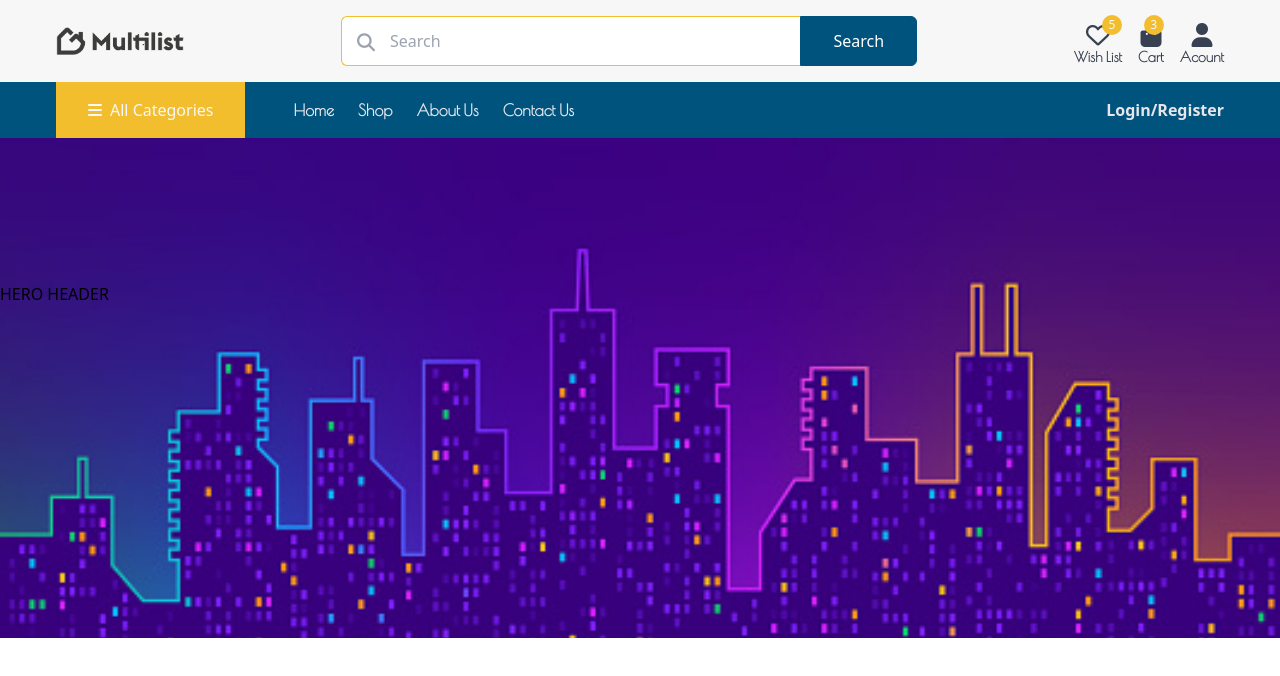
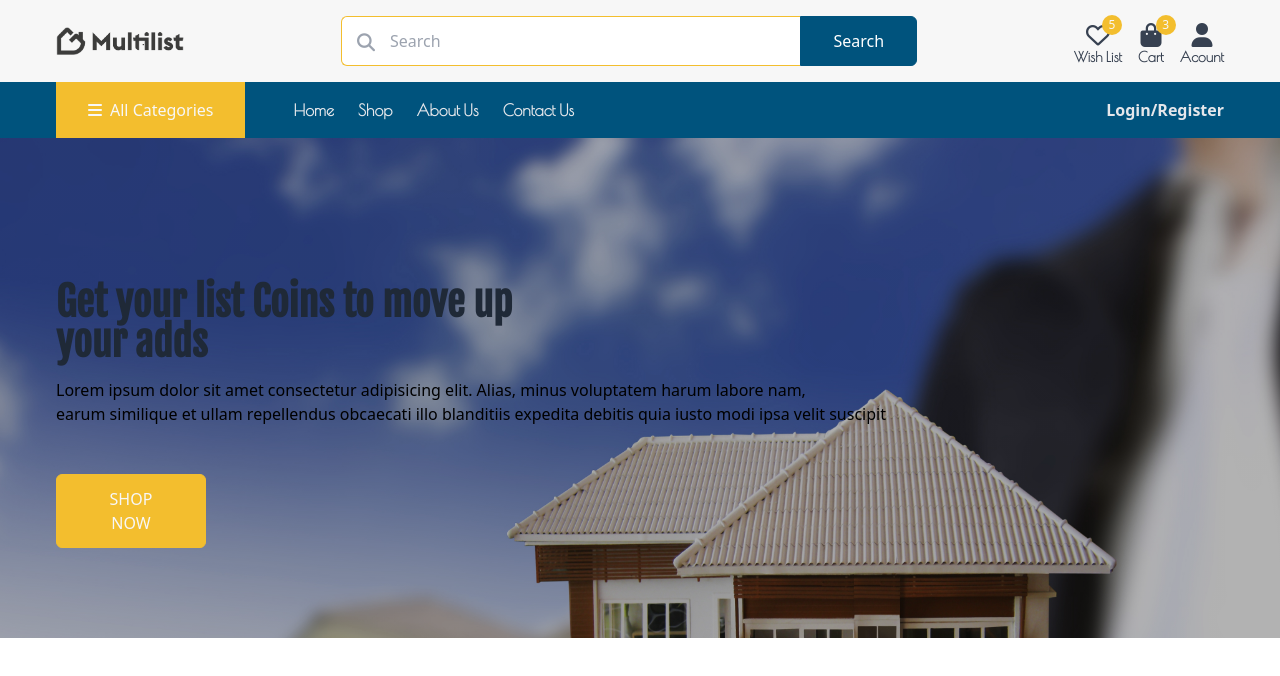
Before and after one commit to MultiListImmob/Ecommerce-multilist-template, a website: page index.html in a window 1280 px wide. Drawn offline with nearby package versions, Linux system fonts and the light colour scheme.

Commit message:
hero done

```diff
--- a/index.html
+++ b/index.html
@@ -15,6 +15,15 @@
         crossorigin="anonymous" referrerpolicy="no-referrer" />
     <link rel="stylesheet" href="./dist/app.css" />
     <title>ListCoins</title>
+
+
+    <style>
+
+        #title{
+
+            font-size:40px;
+        }
+    </style>
 </head>
 
 <body>
@@ -63,7 +72,7 @@
                     </div>
                 </a>
                 <a href="#" class="block text-center text-gray-700 hover:text-primelist transition relative">
-                    <span class="absolute -right-0 -top-1
+                    <span class="absolute -right-3 -top-1
                         w-5 h-5 rounded-full
                         flex items-center justify-center bg-primelist text-text_white
                         text-xs
@@ -185,12 +194,49 @@
     <!--End Navbar-->
     <!--===================================================================-->
     <!--HERO HEADER-->
-     <div class="bg-cover h-40 bg-no-repeat bg-center py-36 relative"
-     style="background-image:url(./images/back.jpg);height:500px">
+     <div class="bg-cover  bg-no-repeat bg-center py-36 relative"
+     style="min-height:100%;background:linear-gradient(0deg, rgba(0, 0, 0, 0.3), rgba(0, 0, 0, 0.3)), url(./images/real_Estate.jpg);
+     background-size:cover; background-repeat: no-repeat; height: 500px;">
+       <div class="container">
 
-     <h1>HERO HEADER</h1>
+
+        <h1 id="title" class="xl:text-6xl md:text-5xl text-4xl text-gray-800
+        font-semibold font-fjall mb-4
+        ">
+
+        Get your list Coins to move up
+        <br class="hidden sm:block">
+        your adds
+
+    </h1>
+
+    <p class="text-base text-home-600 leading-6">
+
+        Lorem ipsum dolor
+        sit amet consectetur adipisicing elit. Alias, minus voluptatem harum labore nam,
+        <br class="hidden sm:block">earum similique et ullam repellendus obcaecati illo
+        blanditiis expedita debitis quia iusto modi ipsa velit suscipit
+    </p>
+
+
+    <div class="mt-12" style="width:150px;text-align:center;">
+        <a class="block bg-primelist
+        border border-primelist text-text_white
+        px-8 py-3 font-medium rounded-md uppercase
+        hover:bg-transparent hover:text-white
+        hover:text-bold transition
+       " href="shop.html">
+
+           shop now
+        </a>
+    </div>
+
+
+       </div>
     </div>
     <!--END HERO HEADER-->
+
+
     <script src="https://cdnjs.cloudflare.com/ajax/libs/font-awesome/6.2.1/js/fontawesome.min.js"
         integrity="sha512-nKvEIGRKw2OQCR34yLfnWnvrOBxidLG9aK+vzsBxCZ/9ZxgcS4FrYcN+auWUTkCitTVZAt82InDKJ7x+QtKu6g=="
         crossorigin="anonymous" referrerpolicy="no-referrer"></script>
```
Also changed, not shown: dist/app.css, images/real_Estate.jpg (added).
